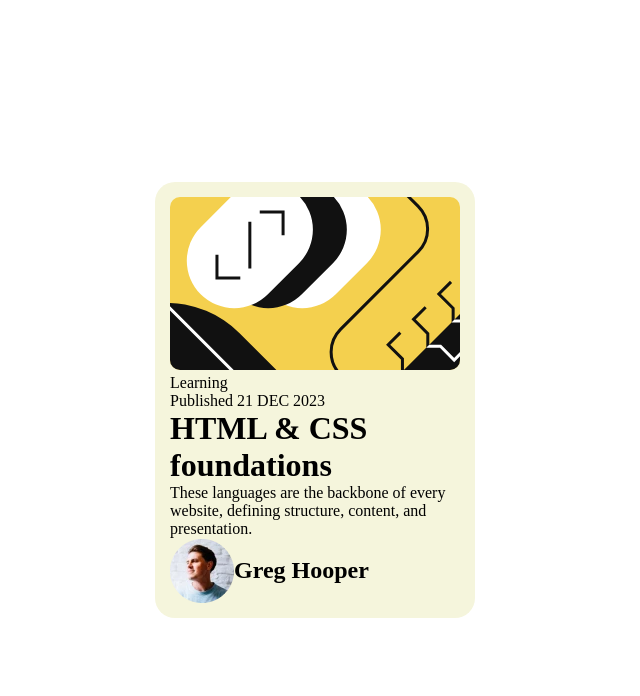
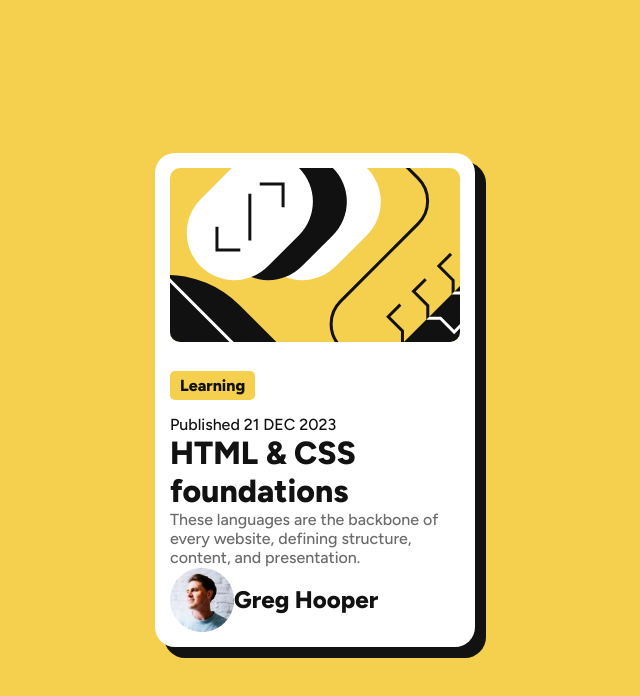
Before and after one commit to BertSki90/blog-preview-card-project, a plain HTML site: page index.html in a window 1280 px wide. Shown: the whole page, without its empty margins (325-965 px from the left). Drawn offline with Linux system fonts and the light colour scheme.

Commit message:
Updated HTML, CSS, and README-template files.

```diff
--- a/index.html
+++ b/index.html
@@ -23,10 +23,10 @@
           id="illustration"
           alt="Coding syntax"
         />
-        <label>Learning</label>
-        <legend>Published 21 DEC 2023</legend>
-        <h1>HTML & CSS foundations</h1>
-        <p>
+        <label class="figtree-800">Learning</label>
+        <legend class="figtree-500">Published 21 DEC 2023</legend>
+        <h1 class="figtree-800">HTML & CSS foundations</h1>
+        <p class="figtree-500">
           These languages are the backbone of every website, defining structure,
           content, and presentation.
         </p>
@@ -36,7 +36,7 @@
             id="avatar-image"
             alt="Profile picture"
           />
-          <h2>Greg Hooper</h2>
+          <h2 class="figtree-800">Greg Hooper</h2>
         </div>
       </div>
     </main>
--- a/styles.css
+++ b/styles.css
@@ -1,3 +1,26 @@
+@import url('https://fonts.googleapis.com/css2?family=Figtree:ital,wght@0,300..900;1,300..900&display=swap');
+
+.figtree-500 {
+    font-family: "Figtree", sans-serif;
+    font-optical-sizing: auto;
+    font-weight: 500;
+    font-style: normal;
+}
+
+.figtree-800 {
+    font-family: "Figtree", sans-serif;
+    font-optical-sizing: auto;
+    font-weight: 800;
+    font-style: normal;
+}
+
+:root {
+--Yellow: hsl(47, 88%, 63%);
+--White: hsl(0, 0%, 100%);
+--Gray-500: hsl(0, 0%, 42%);
+--Gray-950: hsl(0, 0%, 7%);
+}
+
 *,
 *::before,
 *::after {
@@ -6,8 +29,14 @@
     box-sizing: border-box;
 }
 
+body {
+    font-family: Figtree;
+    font-size: 16px;
+}
+
 main {
     align-items: center;
+    background-color: var(--Yellow);
     display: flex;
     height: 100vh;
     justify-content: center;
@@ -15,8 +44,9 @@ main {
 }
 
 #card {
-    background-color: beige;
+    background-color: var(--White);
     border-radius: 20px;
+    box-shadow:  10px 10px 0 1px var(--Gray-950);
     padding: 15px;
     width: 100%;
     max-width: 320px;
@@ -24,8 +54,30 @@ main {
 
 #illustration {
     border-radius: 10px;
+    margin-bottom: 30px;
     object-fit: none;
     width: 100%;
+}
+
+label {
+    background-color: var(--Yellow);
+    border-radius: 5px;
+    padding: 5px 10px;
+}
+/* CONTINUE FROM LEGEND (rough copy) */
+legend {
+    margin-top: 20px;
+}
+
+label,
+legend,
+h1,
+h2 {
+    color: var(--Gray-950);
+}
+
+p {
+    color: var(--Gray-500);
 }
 
 #head-shot {
```
Also changed, not shown: 1 other file.
